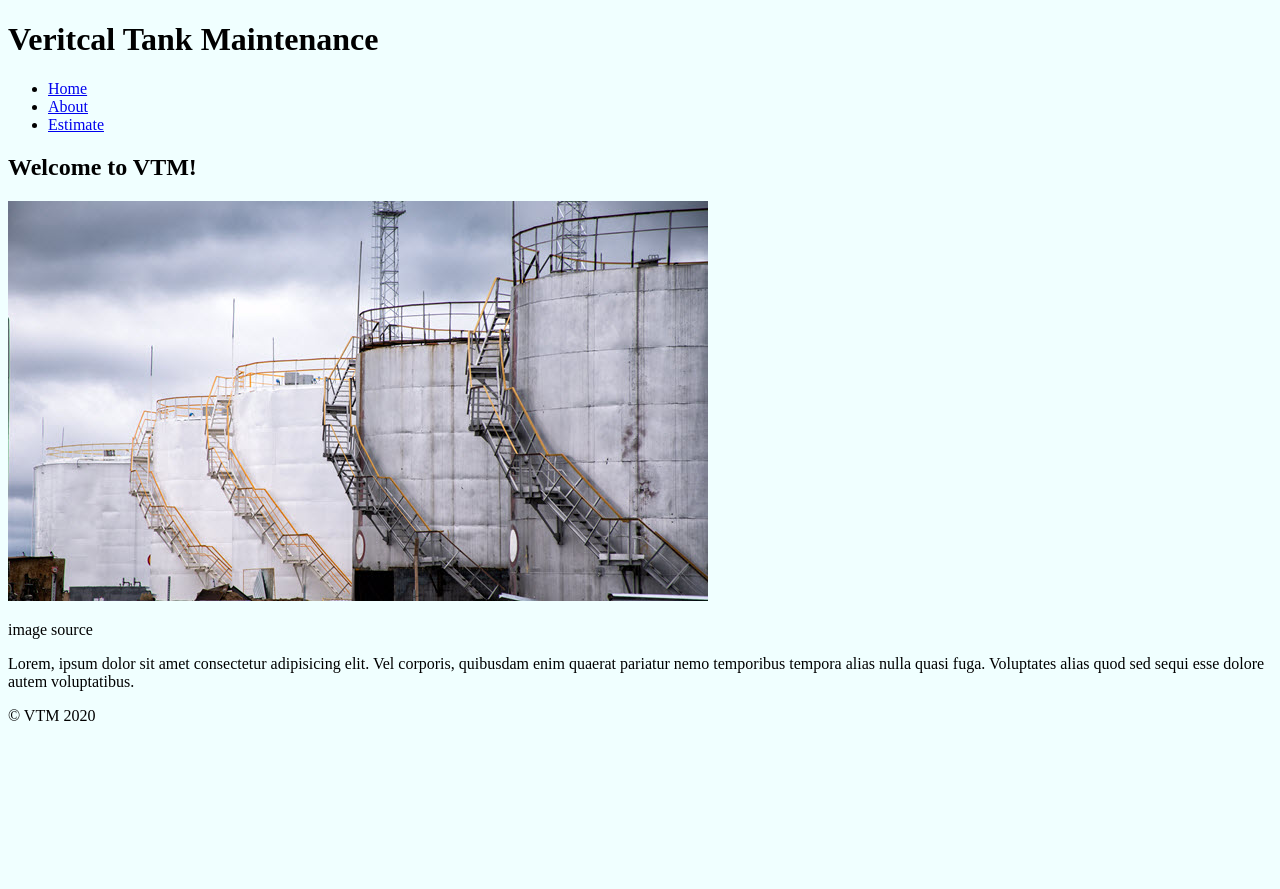
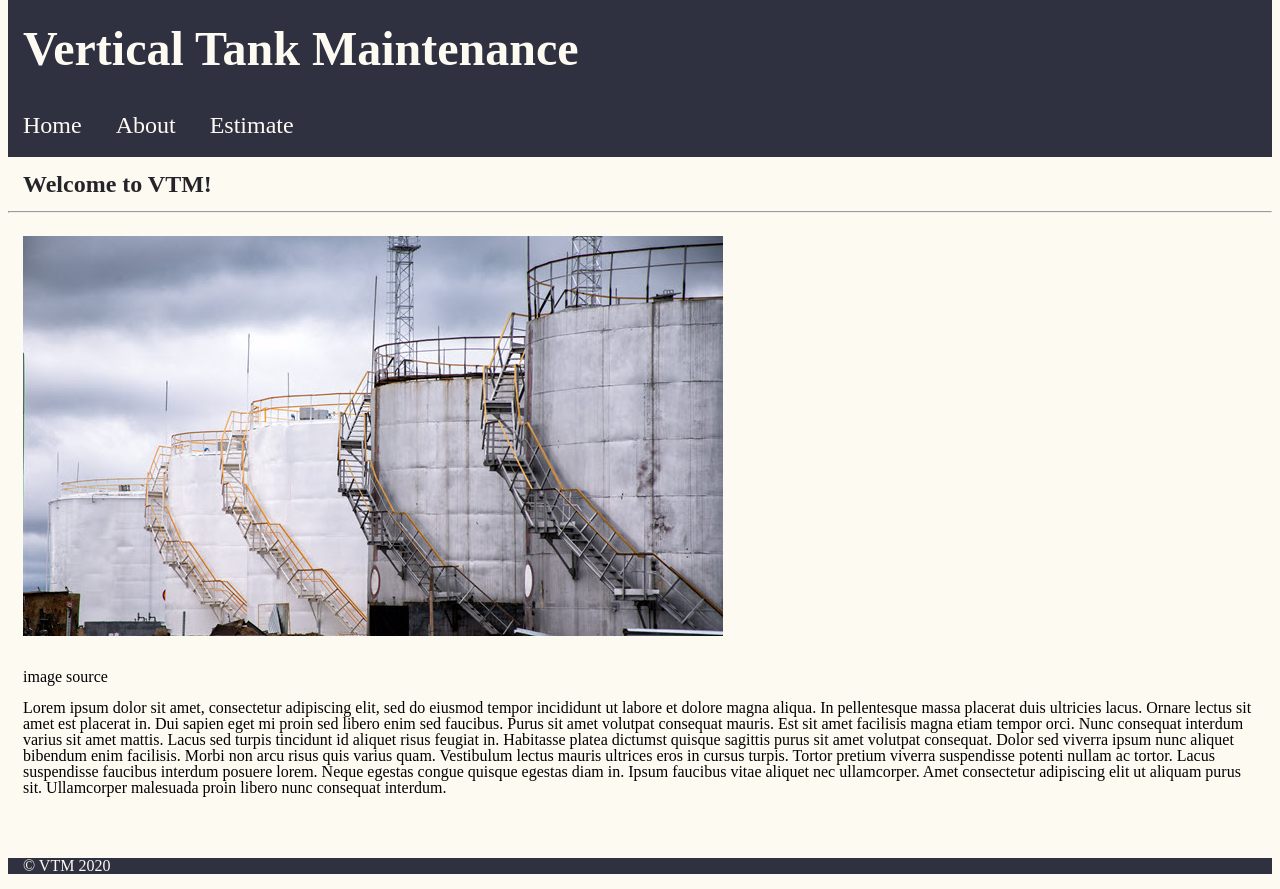
Before and after one commit to weichinglim/vtm_site, a Flask app: page / in a window 1280 px wide. Before the commit the page ends 721 px from the top, so only its background shows below. Run offline with Flask 2, Linux system fonts and the light colour scheme.

Commit message:
Updated CSS stylesheet

```diff
--- a/static/css/stylesheet.css
+++ b/static/css/stylesheet.css
@@ -1,3 +1,94 @@
+/* CSS Reset */
+html {
+    margin: 0;
+    padding: 0;
+    font-size: 100%;
+    line-height: 1;
+}
+
 body{
-    background-color: azure;
+    background-color: #FDFAF2;
+    margin-top: 0px;
 }
+
+header{
+    background-color: #2F3140;
+    text-align: left;
+    margin:0;
+    padding: 10px;
+    padding-left: 0;
+}
+
+footer{
+    background-color: #2F3140;
+    color: #FDFAF2;
+    text-align: left;
+}
+
+ul {
+    background-color: #2F3140;
+    text-align: left;
+    list-style: none;
+    margin-top: 0px;
+    margin-bottom: 10px;
+    padding-top: 15px;
+    padding-bottom: 20px;
+    padding-left: 0;
+}
+
+li {
+    display: inline;
+    font-size: 1.5rem;
+    margin: 15px;
+  }
+
+h1 {
+    color: #FDFAF2;
+    font-style: bold;
+    font-weight: 550;
+    font-size: 3rem;
+    text-align: left;
+    margin: 15px;
+}
+
+h2 {
+    color: #252529;
+    font-style: bold;
+    text-align: left;
+    margin: 15px;
+}
+
+h3 {
+    color: #252529;
+    font-style: bold;
+    text-align: left;
+    margin: 15px;
+}
+
+p {
+    text-align: left;
+    margin: 15px;
+}
+
+img {
+    margin: 15px;
+}
+
+/* unvisited link*/
+a:link{
+    color: #FDFAF2;
+    text-decoration: none;
+}
+
+/* visited link*/
+a:visited{
+    color: #FDFAF2;
+    text-decoration: none;
+}
+
+/* mouse over link*/
+a:hover{
+    color: #FDFAF2;
+    background-color: #000000;
+    text-decoration: none;
+}
--- a/templates/about.html
+++ b/templates/about.html
@@ -3,6 +3,7 @@
 {% block body %}
 
     <h2> About Vertical Tank Maintenance </h2>
+    <hr>
 
     <p>
 
--- a/templates/base.html
+++ b/templates/base.html
@@ -9,7 +9,7 @@
 <body>
 
     <header>
-        <h1>Veritcal Tank Maintenance</h1>
+        <h1>Vertical Tank Maintenance</h1>
     </header>
 
     <nav>
--- a/templates/estimate.html
+++ b/templates/estimate.html
@@ -23,9 +23,9 @@
     </form>
     <br />
     {% if price %}
-    <p>The estimate for painting is ${{'%0.2f'|format(price|float)}}</p>
+    <h3>The estimate for painting is ${{'%0.2f'|format(price|float)}}</h3>
+    </br>
+    </br>
     {% endif %}
 
-    <p>{{ display }}</p>
-
 {% endblock %}
--- a/templates/index.html
+++ b/templates/index.html
@@ -3,9 +3,11 @@
 {% block body %}
 
     <h2> Welcome to VTM!</h2>
+    <hr>
 
     <img src = "{{ url_for('static', filename='images/above_ground_vertical_tanks.jpg') }}" />
     <p>image source</p>
-    <p>Lorem, ipsum dolor sit amet consectetur adipisicing elit. Vel corporis, quibusdam enim quaerat pariatur nemo temporibus tempora alias nulla quasi fuga. Voluptates alias quod sed sequi esse dolore autem voluptatibus.</p>
-
+    <p>Lorem ipsum dolor sit amet, consectetur adipiscing elit, sed do eiusmod tempor incididunt ut labore et dolore magna aliqua. In pellentesque massa placerat duis ultricies lacus. Ornare lectus sit amet est placerat in. Dui sapien eget mi proin sed libero enim sed faucibus. Purus sit amet volutpat consequat mauris. Est sit amet facilisis magna etiam tempor orci. Nunc consequat interdum varius sit amet mattis. Lacus sed turpis tincidunt id aliquet risus feugiat in. Habitasse platea dictumst quisque sagittis purus sit amet volutpat consequat. Dolor sed viverra ipsum nunc aliquet bibendum enim facilisis. Morbi non arcu risus quis varius quam. Vestibulum lectus mauris ultrices eros in cursus turpis. Tortor pretium viverra suspendisse potenti nullam ac tortor. Lacus suspendisse faucibus interdum posuere lorem. Neque egestas congue quisque egestas diam in. Ipsum faucibus vitae aliquet nec ullamcorper. Amet consectetur adipiscing elit ut aliquam purus sit. Ullamcorper malesuada proin libero nunc consequat interdum.</p>
+    </br>
+    </br>
 {% endblock %}
```
